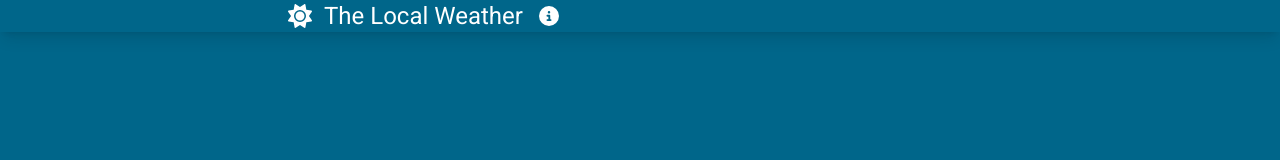
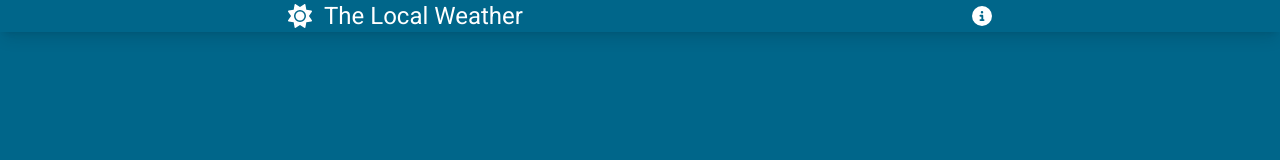
Before and after one commit to LaupWing/NetNinja-Weather-App-Build-Vue-3-Tailwind-, a Vue app: page / in a window 1280 px wide. Shown: the top 160 px of the page. Built offline with nearby package versions, Linux system fonts and the light colour scheme.

Commit message:
added circle icon

```diff
--- a/src/components/SiteNavigation.vue
+++ b/src/components/SiteNavigation.vue
@@ -4,13 +4,13 @@
          <router-link :to="{
             name: 'home'
          }">
-            <div class="flex items-center gap-3 flex-1">
+            <div class="flex items-center gap-3">
                <font-awesome-icon icon="fa-solid fa-sun text" class="text-2xl" />
                <p class="text-2xl">The Local Weather</p>
             </div>
          </router-link>
 
-         <div class="flex gap-3">
+         <div class="flex gap-3 flex-1 justify-end">
             <font-awesome-icon icon="fa-solid fa-circle-info" class="text-xl hover:text-weather-secondary duration-150 cursor-pointer"/>
          </div>
       </nav>
```
